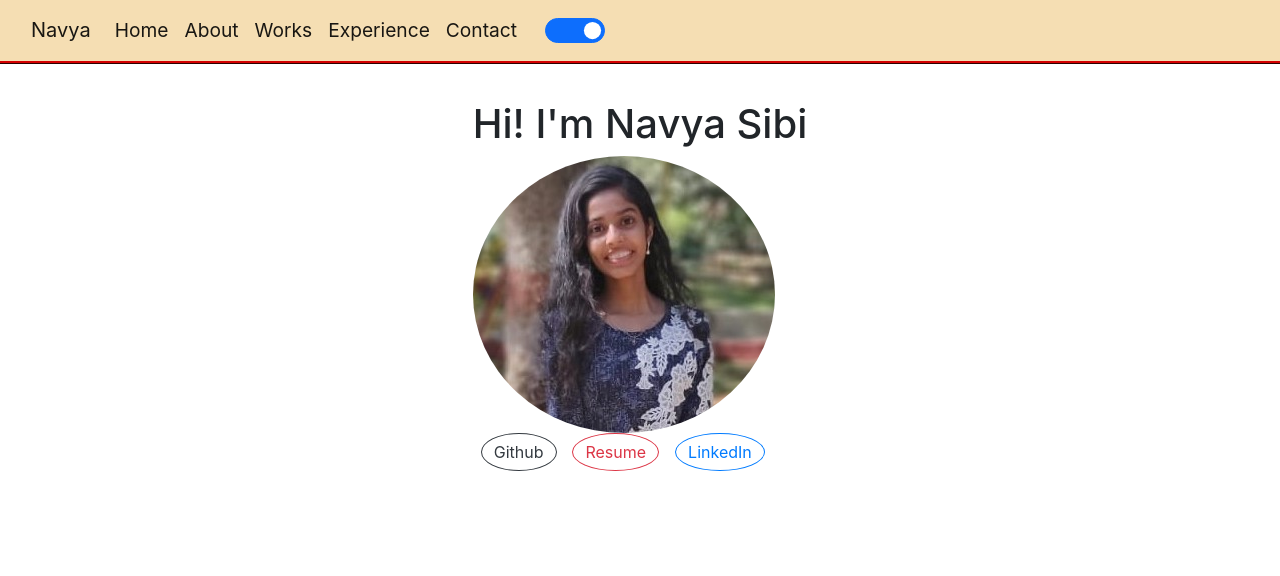
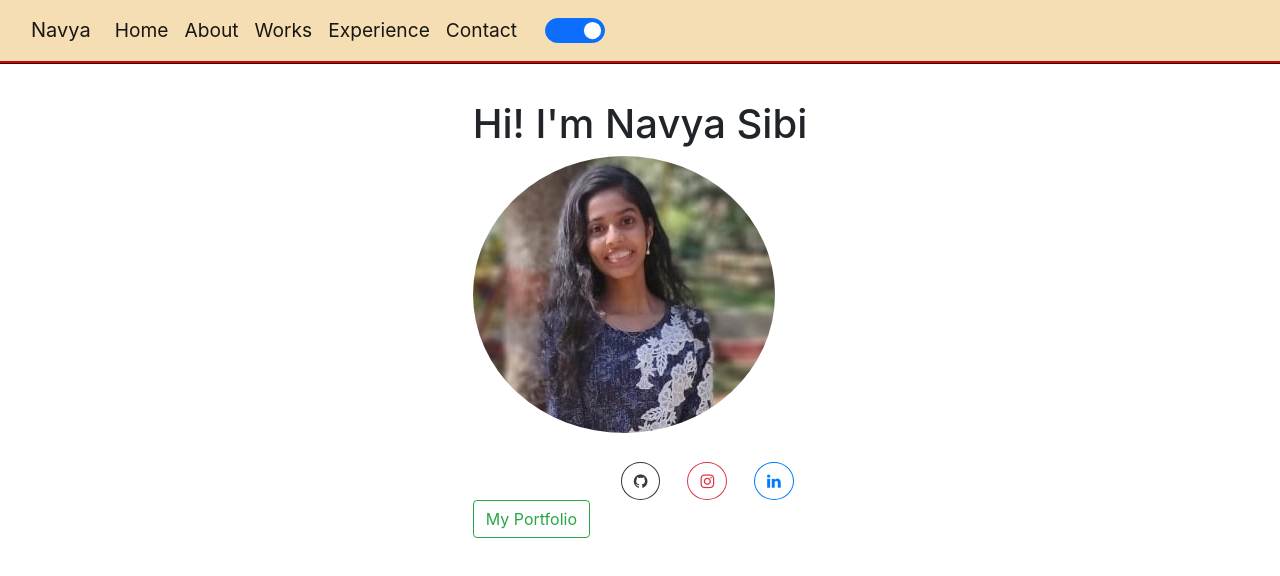
Before and after one commit to Seabee26/portfolio-website, a plain HTML site: page index.html in a window 1280 px wide. Drawn offline with nearby package versions, Linux system fonts and the light colour scheme.

Commit message:
Code commit

```diff
--- a/index.html
+++ b/index.html
@@ -6,6 +6,7 @@
     <meta name="viewport" content="width=device-width, initial-scale=1.0">
     <link href="https://cdn.jsdelivr.net/npm/bootstrap@5.0.0/dist/css/bootstrap.min.css" rel="stylesheet" integrity="sha384-wEmeIV1mKuiNpC+IOBjI7aAzPcEZeedi5yW5f2yOq55WWLwNGmvvx4Um1vskeMj0" crossorigin="anonymous">
     <link rel="stylesheet" href="https://stackpath.bootstrapcdn.com/bootstrap/4.1.1/css/bootstrap.min.css" integrity="sha384-WskhaSGFgHYWDcbwN70/dfYBj47jz9qbsMId/iRN3ewGhXQFZCSftd1LZCfmhktB" crossorigin="anonymous">
+    <link rel="stylesheet" href="https://maxcdn.bootstrapcdn.com/font-awesome/4.4.0/css/font-awesome.min.css">
     <link rel="stylesheet" href="index_styles.css">
     <title>Navya Sibi</title>
 </head>
@@ -36,12 +37,13 @@
 
     <div>
         <h1>Hi! I'm Navya Sibi</h1>
-        <img src="images/main.jpg" >
-        <div id="buttons">
-            <button class="btn btn-outline-dark" onclick="location.href='https://github.com/Seabee26';">Github</button>
-            <button class="btn btn-outline-danger" onclick="">Resume</button>
-            <button class="btn btn-outline-primary" onclick="location.href='https://www.linkedin.com/in/navya-sibi-717aba1a7/';">LinkedIn</button>
+        <img src="images/main.jpg" ><br><br>
+        <div id="buttons" style="margin-left: auto;">
+            <button class="btn btn-outline-dark" onclick="location.href='https://github.com/Seabee26';"><i class="fa fa-github"></i></button>
+            <button class="btn btn-outline-danger" onclick="location.href='https://github.com/Seabee26';"><i class="fa fa-instagram"></i></button>
+            <button class="btn btn-outline-primary" onclick="location.href='https://www.linkedin.com/in/navya-sibi-717aba1a7/';"><i class="fa fa-linkedin"></i></button>
         </div>
+        <button class="btn btn-outline-success" onclick="">My Portfolio</button>
     </div>
     <script src="https://code.jquery.com/jquery-3.3.1.slim.min.js" integrity="sha384-q8i/X+965DzO0rT7abK41JStQIAqVgRVzpbzo5smXKp4YfRvH+8abtTE1Pi6jizo" crossorigin="anonymous"></script>
     <script src="https://cdn.jsdelivr.net/npm/bootstrap@5.0.1/dist/js/bootstrap.bundle.min.js" integrity="sha384-gtEjrD/SeCtmISkJkNUaaKMoLD0//ElJ19smozuHV6z3Iehds+3Ulb9Bn9Plx0x4" crossorigin="anonymous"></script>
--- a/index_styles.css
+++ b/index_styles.css
@@ -17,7 +17,7 @@ body{
     margin-top: 10px;
 }
 #buttons{
-    width:300px;
+    width:200px;
     display: flex;
     justify-content: space-around;
 }
```
